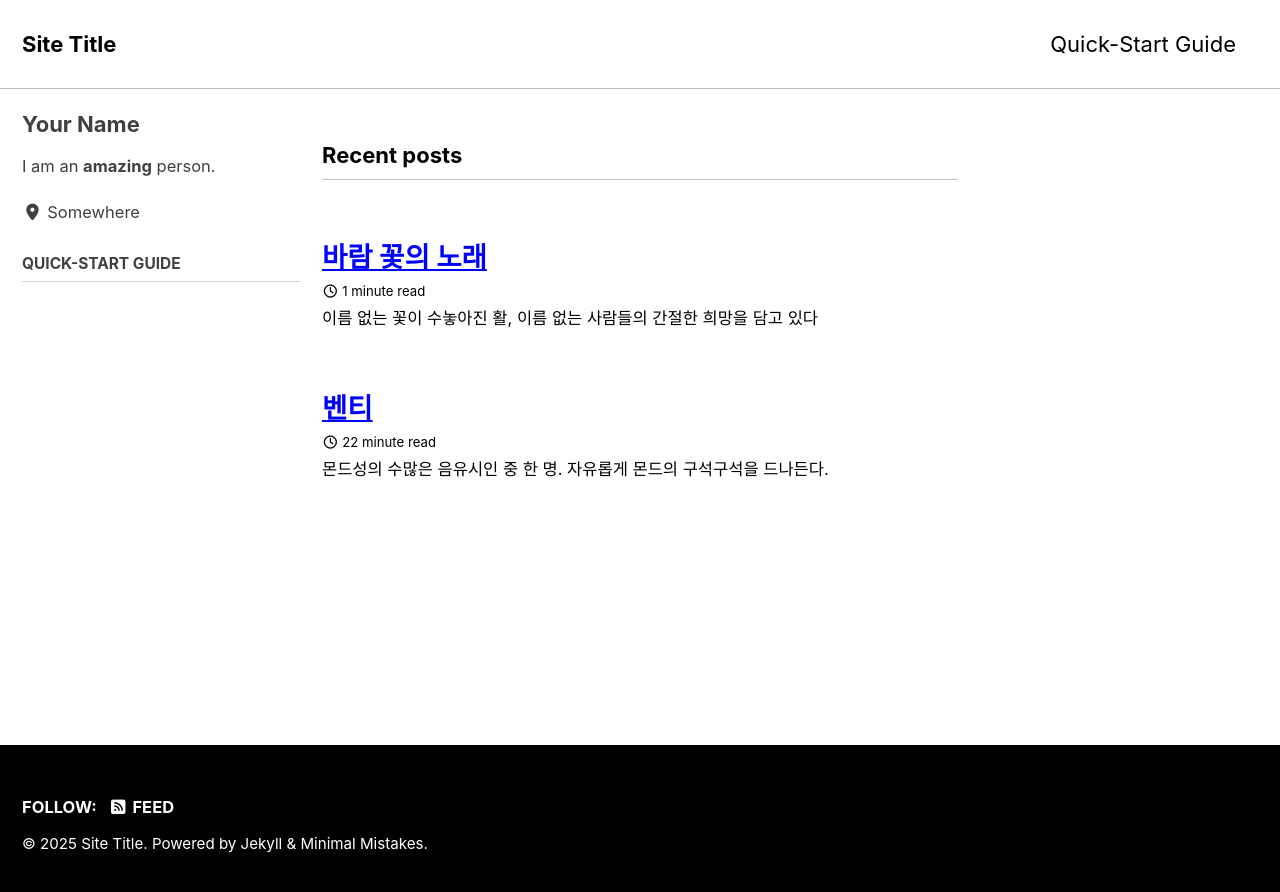
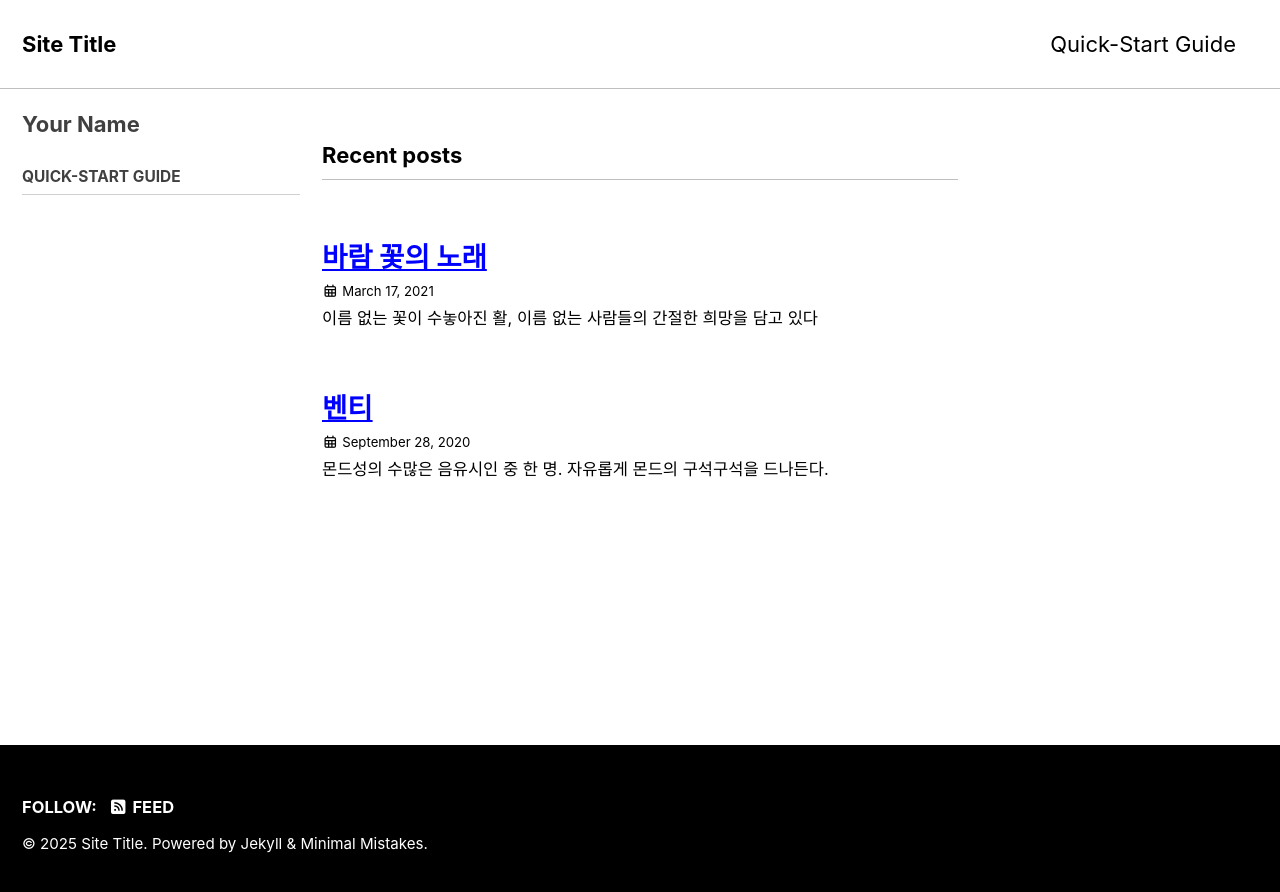
Before and after one commit to NamelessFlower/namelessflower.github.io, a Jekyll site: the page built from index.html, in a window 1280 px wide. Shown: the top 892 px of the page. Built offline with Jekyll 4.4.1, drawn with Linux system fonts in a browser that asks for light colours; cached includes are drawn as plain includes; the list of posts is cut into pages by our own code; part of the change alters nothing that is shown.

Commit message:
Update _config.yml

```diff
--- a/_config.yml
+++ b/_config.yml
@@ -115,8 +115,8 @@ analytics:
 author:
   name             : "Your Name"
   avatar           : # path of avatar image, e.g. "/assets/images/bio-photo.jpg"
-  bio              : "I am an **amazing** person."
-  location         : "Somewhere"
+  # bio              : "I am an **amazing** person."
+  # location         : "Somewhere"
   email            :
   links:
     - label: "Email"
@@ -318,10 +318,11 @@ defaults:
       type: posts
     values:
       layout: single
-      author_profile: true
-      read_time: true
+      author_profile: false
+      read_time: false
+      show_date: true
       comments: # true
-      share: true
-      related: true
+      share: false
+      related: false
       sidebar:
-        nav: "main"
+        nav: "categories"
```
